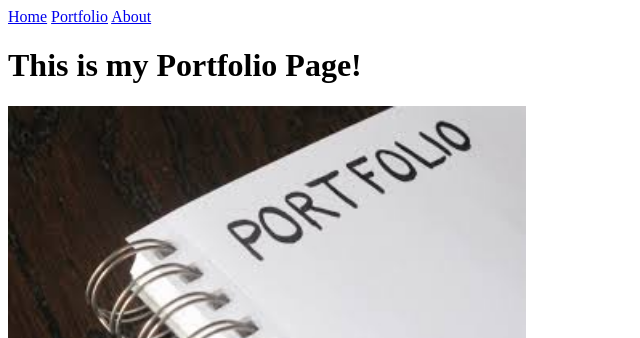
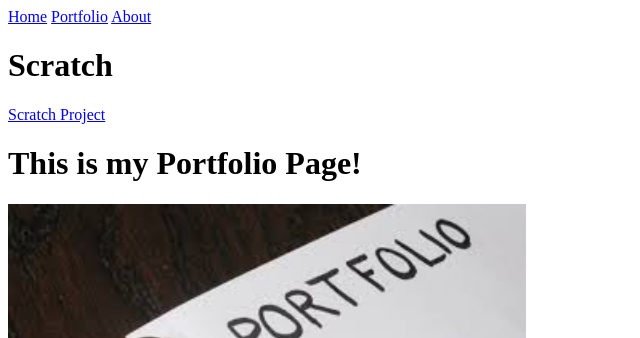
Before and after one commit to jtassinari/jtassinari.github.io, a plain HTML site: page my_website/portfolio.html in a window 1280 px wide. Shown: the top 338 px of the page, without its empty margins (0-640 px from the left). Drawn offline with Linux system fonts and the light colour scheme.

Commit message:
Initial commiit

```diff
--- a/my_website/portfolio.html
+++ b/my_website/portfolio.html
@@ -8,8 +8,12 @@
     <a href="index.html">Home</a>
     <a href="portfolio.html">Portfolio</a>
     <a href="about.html">About</a>
+    <h1> Scratch </h1>
+     <a href="https://scratch.mit.edu/projects/172415604/">Scratch Project</a>
     <h1>This is my Portfolio Page!</h1>
     <img src="images/portfolio.jpg" height="250">
+
+
     <br>
     <a target="_blank" href="https://scratch.mit.edu">
       <img src="images/scratchlogo.png" height="100">
```
Also changed, not shown: my_website/about.html (+2 -0 lines).
